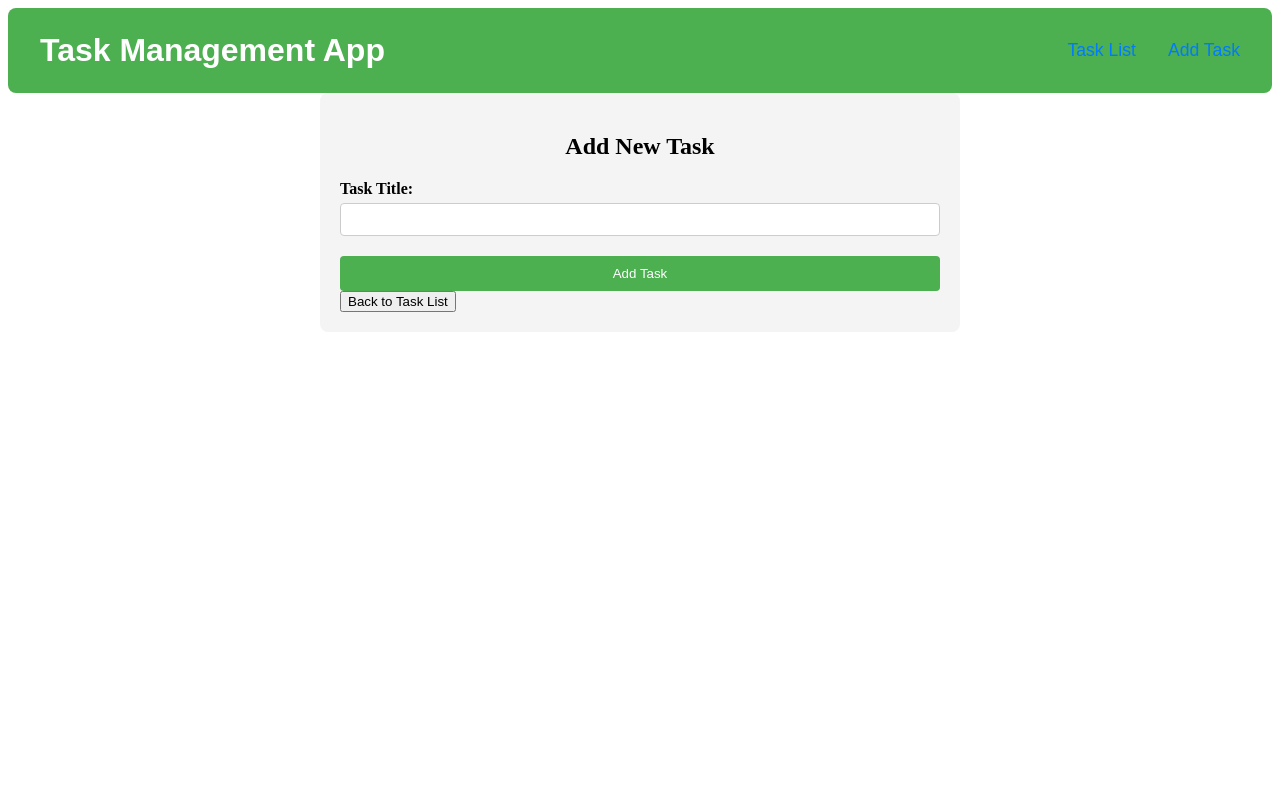
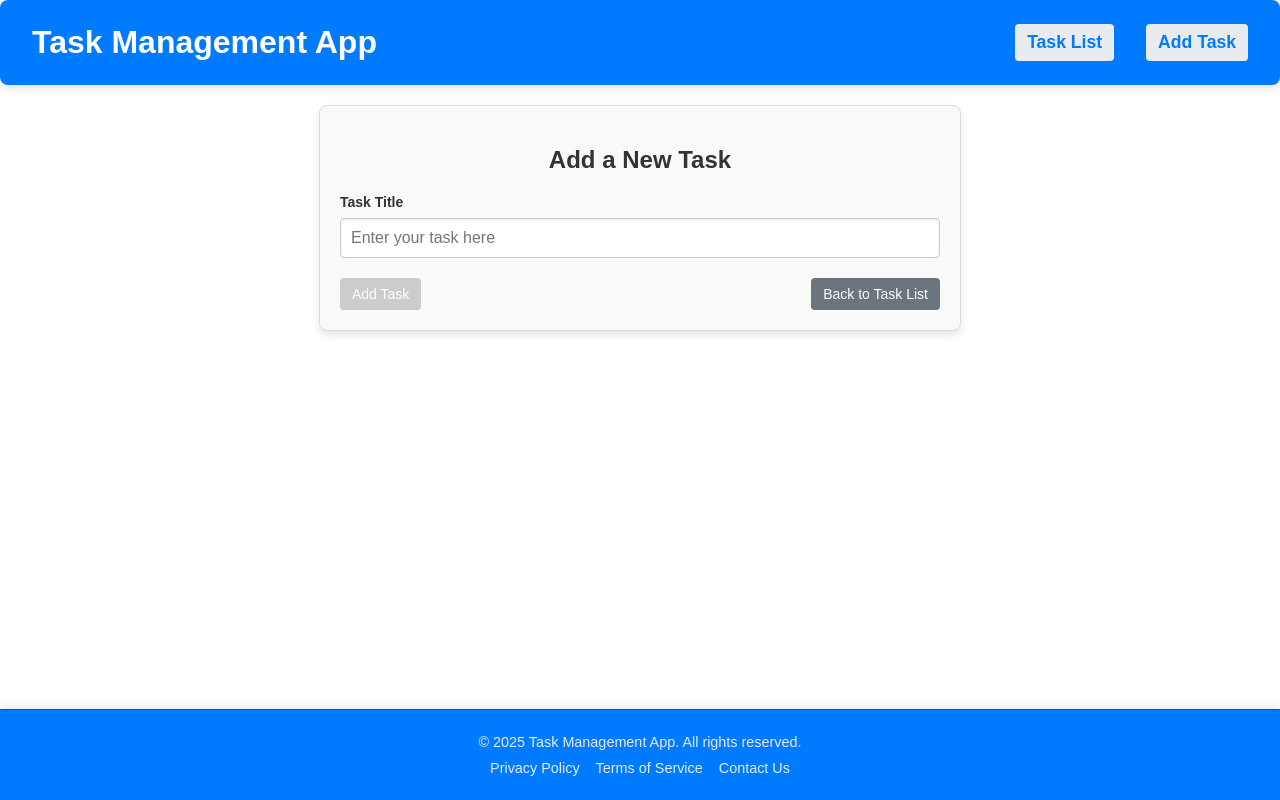
Before and after one commit to Manula413/Angular---Task-Management-App, an Angular app: page /add-task in a window 1280 px wide. Built offline with nearby package versions, Linux system fonts and the light colour scheme.

Commit message:
Added Footer Component & Updated the Style.css

```diff
--- a/src/app/app.component.html
+++ b/src/app/app.component.html
@@ -1,3 +1,6 @@
 <!-- src/app/app.component.html -->
 <app-header></app-header>
-<router-outlet></router-outlet>
+<main>
+    <router-outlet></router-outlet>
+  </main>
+<app-footer></app-footer>
--- a/src/app/app.module.ts
+++ b/src/app/app.module.ts
@@ -7,7 +7,8 @@ import { RouterModule, Routes } from '@angular/router';
 import { AppComponent } from './app.component';
 import { TaskListComponent } from './components/task-list/task-list.component';
 import { TaskFormComponent } from './components/task-form/task-form.component';
-import { HeaderComponent } from './header/header.component'; // Ensure HeaderComponent is imported
+import { HeaderComponent } from './header/header.component';
+import { FooterComponent } from './footer/footer.component'; // Ensure HeaderComponent is imported
 
 const routes: Routes = [
   { path: '', component: TaskListComponent },
@@ -19,7 +20,8 @@ const routes: Routes = [
     AppComponent,
     TaskListComponent,
     TaskFormComponent,
-    HeaderComponent, // HeaderComponent is declared here
+    HeaderComponent,
+    FooterComponent, // HeaderComponent is declared here
   ],
   imports: [
     BrowserModule,
--- a/src/app/components/task-form/task-form.component.css
+++ b/src/app/components/task-form/task-form.component.css
@@ -1,69 +1,96 @@
+/* Root styles for task form */
 .task-form {
   max-width: 600px;
-    margin: 0 auto;
+  margin: 20px auto;
   padding: 20px;
-    background-color: #f4f4f4;
+  background-color: #f9f9f9;
+  border: 1px solid #ddd;
   border-radius: 8px;
+  font-family: Arial, sans-serif;
+  box-shadow: 0 4px 8px rgba(0, 0, 0, 0.1);
 }
 
 h2 {
   text-align: center;
+  color: #333;
+  margin-bottom: 20px;
 }
 
-  form {
-    display: flex;
-    flex-direction: column;
+.form-group {
+  margin-bottom: 20px;
 }
 
 label {
-    font-weight: bold;
-    margin-bottom: 5px;
+  display: block;
+  font-size: 14px;
+  color: #333;
+  margin-bottom: 8px;
+  font-weight: 600;
 }
 
 input {
-    padding: 8px;
-    margin-bottom: 20px;
+  width: calc(100% - 22px); /* Adjust for padding and border */
+  padding: 10px;
+  font-size: 16px;
+  border: 1px solid #ccc;
   border-radius: 4px;
-    border: 1px solid #ccc;
+  box-shadow: inset 0 1px 3px rgba(0, 0, 0, 0.1);
+  transition: border-color 0.3s, box-shadow 0.3s;
 }
 
-  button[type="submit"] {
-    padding: 10px 15px;
-    background-color: #4caf50;
-    color: white;
-    border: none;
-    border-radius: 4px;
-    cursor: pointer;
+input:focus {
+  border-color: #007bff;
+  box-shadow: 0 0 4px rgba(0, 123, 255, 0.3);
+  outline: none;
 }
 
-  button[type="submit"]:hover {
-    background-color: #45a049;
-  }
-
-  button.router-link {
-    background-color: #007bff;
-    border-radius: 4px;
-  }
-
-  button.router-link:hover {
-    background-color: #0056b3;
-  }
-
-  @media (max-width: 768px) {
-    .task-list, .task-form {
-      padding: 15px;
-    }
-
-    ul {
-      padding-left: 20px;
+.action-buttons {
+  display: flex;
+  justify-content: space-between;
+  gap: 10px;
 }
 
 button {
   padding: 8px 12px;
   font-size: 14px;
+  background-color: #007bff;
+  color: #fff;
+  border: none;
+  border-radius: 4px;
+  cursor: pointer;
+  transition: background-color 0.3s;
 }
 
-    input {
+button:hover {
+  background-color: #0056b3;
+}
+
+button:disabled {
+  background-color: #ccc;
+  cursor: not-allowed;
+}
+
+button.back-button {
+  background-color: #6c757d;
+}
+
+button.back-button:hover {
+  background-color: #5a6268;
+}
+
+.no-tasks {
+  text-align: center;
+  color: #666;
+  font-size: 16px;
+}
+
+/* Mobile Responsiveness */
+@media (max-width: 768px) {
+  .task-form {
+    padding: 15px;
+  }
+
+  button {
     font-size: 14px;
   }
 }
--- a/src/app/components/task-form/task-form.component.html
+++ b/src/app/components/task-form/task-form.component.html
@@ -1,15 +1,20 @@
 <div class="task-form">
-    <h2>Add New Task</h2>
-    <form (ngSubmit)="addTask()">
-      <label for="taskTitle">Task Title:</label>
+  <h2>Add a New Task</h2>
+  <form (ngSubmit)="addTask()">
+    <div class="form-group">
+      <label for="taskTitle">Task Title</label>
       <input
         type="text"
         id="taskTitle"
         [(ngModel)]="newTaskTitle"
         name="taskTitle"
+        placeholder="Enter your task here"
         required
       />
-      <button type="submit">Add Task</button>
-    </form>
-    <button routerLink="/">Back to Task List</button>
-  </div>
+    </div>
+    <div class="action-buttons">
+      <button type="submit" [disabled]="!newTaskTitle.trim()">Add Task</button>
+      <button routerLink="/" class="back-button">Back to Task List</button>
+    </div>
+  </form>
+</div>
--- a/src/app/components/task-form/task-form.component.ts
+++ b/src/app/components/task-form/task-form.component.ts
@@ -12,27 +12,21 @@ export class TaskFormComponent {
 
   constructor(private router: Router) {}
 
-  addTask() {
-    if (this.newTaskTitle.trim() === '') {
-      return; // Don't add an empty task
-    }
+  addTask(): void {
+    const trimmedTitle = this.newTaskTitle.trim();
+    if (!trimmedTitle) return;
 
     const newTask = {
-      id: Date.now(), // Unique ID based on the current timestamp
-      title: this.newTaskTitle,
+      id: Date.now(),
+      title: trimmedTitle,
       completed: false,
     };
 
-    // Get existing tasks from localStorage
     const tasks = JSON.parse(localStorage.getItem('tasks') || '[]');
-
-    // Add the new task to the list
     tasks.push(newTask);
-
-    // Save the updated tasks back to localStorage
     localStorage.setItem('tasks', JSON.stringify(tasks));
 
-    // Redirect back to the task list
-    this.router.navigate(['/']);
+    this.newTaskTitle = ''; // Clear the input
+    this.router.navigate(['/']); // Navigate back
   }
 }
--- /dev/null
+++ b/src/app/footer/footer.component.css
@@ -0,0 +1,73 @@
+/* Footer Component Styling */
+.footer {
+    padding: 1.5rem;
+    background-color: #007bff;
+    color: #fff;
+    text-align: center;
+    font-family: Arial, sans-serif;
+    border-top: 1px solid #0056b3;
+    box-shadow: 0 -2px 8px rgba(0, 0, 0, 0.1);
+
+}
+
+.footer-content {
+    max-width: 600px;
+    margin: 0 auto;
+}
+
+.footer p {
+    margin: 0 0 10px;
+    font-size: 0.9rem;
+    color: #e9ecef;
+}
+
+.footer-navigation {
+    display: flex;
+    justify-content: center;
+    gap: 1rem;
+    flex-wrap: wrap;
+}
+
+.footer-link {
+    color: #e9ecef;
+    text-decoration: none;
+    font-size: 0.9rem;
+    transition: color 0.3s;
+}
+
+.footer-link:hover {
+    color: #cce5ff;
+}
+
+/* Responsive Design for Footer */
+
+/* Medium Screens (Tablets) */
+@media (max-width: 768px) {
+    .footer {
+        padding: 1rem;
+    }
+
+    .footer p {
+        font-size: 0.8rem;
+    }
+
+    .footer-link {
+        font-size: 0.8rem;
+    }
+}
+
+/* Small Screens (Mobile Devices) */
+@media (max-width: 480px) {
+    .footer-navigation {
+        flex-direction: column;
+        gap: 0.5rem;
+    }
+
+    .footer p {
+        font-size: 0.75rem;
+    }
+
+    .footer-link {
+        font-size: 0.75rem;
+    }
+}
--- /dev/null
+++ b/src/app/footer/footer.component.html
@@ -0,0 +1,10 @@
+<footer class="footer">
+    <div class="footer-content">
+      <p>&copy; 2025 Task Management App. All rights reserved.</p>
+      <nav class="footer-navigation">
+        <a routerLink="/privacy-policy" class="footer-link">Privacy Policy</a>
+        <a routerLink="/terms-of-service" class="footer-link">Terms of Service</a>
+        <a routerLink="/contact-us" class="footer-link">Contact Us</a>
+      </nav>
+    </div>
+  </footer>
--- a/src/app/header/header.component.css
+++ b/src/app/header/header.component.css
@@ -3,22 +3,29 @@
   display: flex;
   justify-content: space-between;
   align-items: center;
-  padding: var(--padding);
-  background-color: var(--primary-color);
+  padding: 1rem 1.5rem;
+  background-color: #007bff;
   color: #fff;
-  font-family: var(--font-family);
-  border-radius: var(--border-radius);
+  font-family: Arial, sans-serif;
+  border-radius: 8px;
+  box-shadow: 0 4px 8px rgba(0, 0, 0, 0.1);
 }
 
 .header .logo h1 {
   margin: 0;
   font-size: 1.8rem;
   font-weight: bold;
+  color: #fff;
+  transition: color 0.3s;
+}
+
+.header .logo h1:hover {
+  color: #0056b3;
 }
 
 .header .navigation {
   display: flex;
-  gap: 1.5rem;
+  gap: 1rem;
 }
 
 .header .nav-link {
@@ -26,16 +33,23 @@
   text-decoration: none;
   font-size: 1rem;
   font-weight: 500;
+  padding: 8px 12px;
+  border-radius: 4px;
+  transition: background-color 0.3s, color 0.3s;
 }
 
-.header .nav-link:hover,
+.header .nav-link:hover {
+  background-color: #0056b3;
+  color: #e9ecef;
+}
+
 .header .nav-link.active {
-  color: var(--secondary-color);
+  background-color: #e9ecef;
+  color: #007bff;
+  font-weight: bold;
 }
 
 /* Responsive Design for Different Devices */
-
-/* Large Screens */
 @media (min-width: 768px) {
   .header {
     padding: 1.5rem 2rem;
@@ -54,16 +68,17 @@
   }
 }
 
-/* Medium Screens (Tablets) */
 @media (max-width: 767px) {
   .header {
     flex-direction: column;
+    align-items: center;
     text-align: center;
   }
 
   .header .navigation {
     flex-direction: column;
     gap: 1rem;
+    margin-top: 10px;
   }
 
   .header .logo h1 {
@@ -71,7 +86,6 @@
   }
 }
 
-/* Small Screens (Mobile Devices) */
 @media (max-width: 480px) {
   .header {
     padding: 1rem;
@@ -82,7 +96,6 @@
   }
 
   .header .navigation {
-    flex-direction: column;
     gap: 0.5rem;
   }
 
--- a/src/styles.css
+++ b/src/styles.css
@@ -1,6 +1,4 @@
 
-
-/* Root-level theme variables */
 :root {
     --primary-color: #4caf50; /* Green for buttons */
     --primary-color-hover: #45a049;
@@ -15,3 +13,22 @@
     --padding: 20px;
     --border-radius: 8px;
   }
+
+
+html, body {
+  height: 100%;
+  margin: 0;
+  display: flex;
+  flex-direction: column;
+}
+
+app-root {
+  display: flex;
+  flex-direction: column;
+  min-height: 100%;
+}
+
+
+main {
+  flex-grow: 1;
+}
```
Also changed, not shown: src/app/footer/footer.component.ts (added, +9 -0 lines), 1 other file (tests, documents, lock files or other folders). Lines whose indentation alone changed are shown as unchanged.
